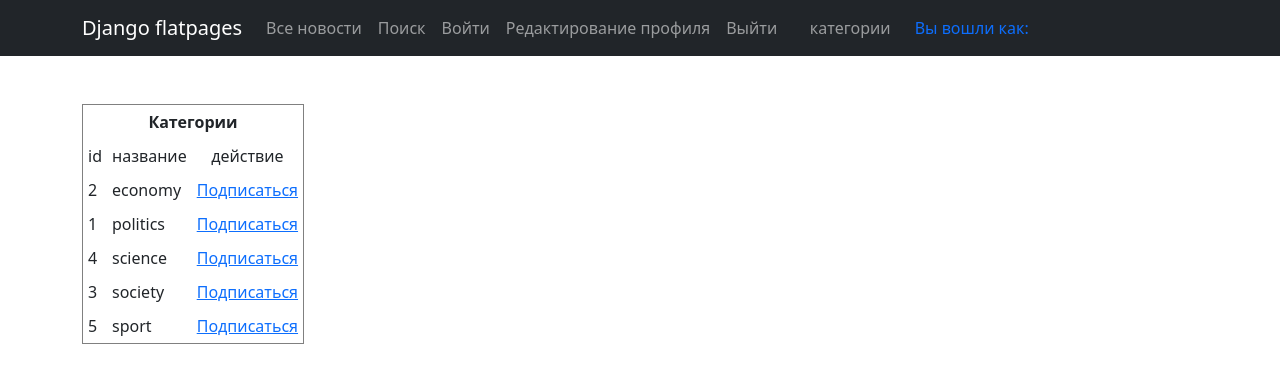
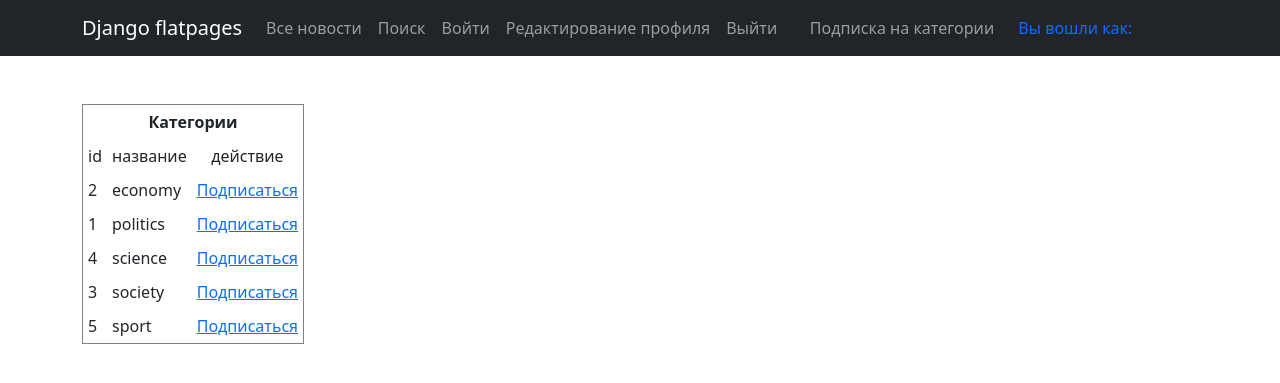
Before and after one commit to vofka33/D3.6, a Django app: page /news/category/ in a window 1280 px wide. Shown: the top 383 px of the page. Run offline with Django 4.2, Linux system fonts and the light colour scheme; data comes from the database, SQL or seed files in the repository; both versions use the stored data as it was after the commit; some libraries are stand-ins or nearby versions.

Commit message:
Итоговое задание D6

```diff
--- a/NewsPaper/templates/flatpages/default.html
+++ b/NewsPaper/templates/flatpages/default.html
@@ -49,7 +49,7 @@
 		          </li>
 
 		            <li class="nav-item">
-		         <a class="nav-link" href="/news/category/">категории</a>
+		         <a class="nav-link" href="/news/category/">Подписка на категории</a>
 		          </li>
 
 
```
Also changed, not shown: NewsPaper/db.sqlite3.
